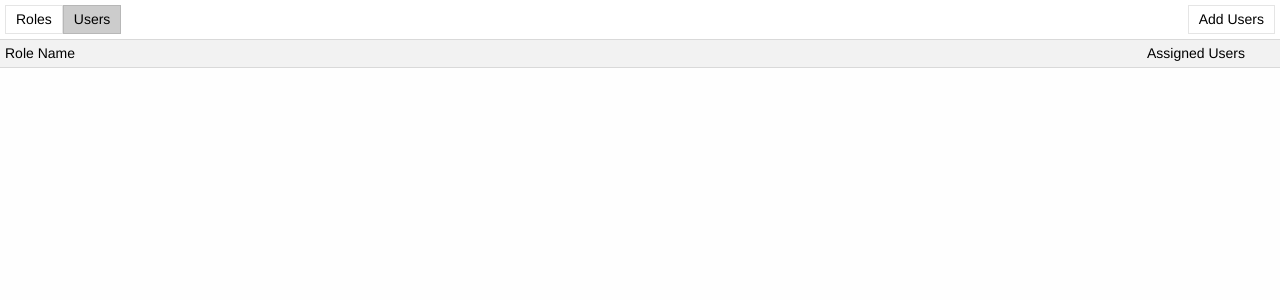
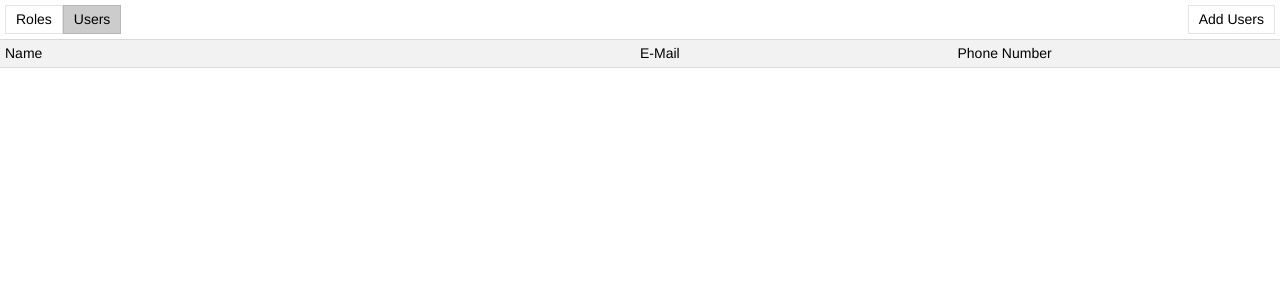
Before and after one commit to arif-rachim/microend, a React (Vite) app in the folder modules/iam/: page / in a window 1280 px wide. Both pictures are taken after a click on the element "Users". Shown: the top 300 px of the page. Built offline with nearby package versions, Linux system fonts and the light colour scheme; what @microend/lib would draw is missing.

Commit message:
Upgrade the treerow

```diff
--- a/modules/iam/src/App.tsx
+++ b/modules/iam/src/App.tsx
@@ -1,11 +1,13 @@
 import {getMicroEnd} from "@microend/lib";
-import {StoreValueRenderer, useStore} from "./useStore";
-import {AnimatePresence, motion} from "framer-motion";
-import {ReactElement, useEffect, useRef, useState} from "react";
+import {useStore} from "./useStore";
+import {motion} from "framer-motion";
+import {useEffect, useRef, useState} from "react";
 import {nanoid} from "nanoid";
-import {db} from "./Database";
+import {db, User} from "./Database";
 import {Branch, DataTree, DataTreeRef, rootRole, TreeItem} from "./tree/DataTree";
 import {Visible} from "./utils/Visible";
+import {DataGrid} from "./grid/DataGrid";
+import {useSlidePanel} from "./slide/SlidePanel";
 
 const me = getMicroEnd();
 
@@ -23,11 +25,10 @@ function Toggle(props: { value: string, dataProvider: string[], onChange: (param
 }
 
 function App() {
-
-    const [selectedTab,setSelectedTab] = useState<'Roles'|'Users'>('Roles')
-    const $showPanel = useStore<ReactElement | undefined>(undefined);
+    const [selectedTab, setSelectedTab] = useState<'Roles' | 'Users'>('Roles')
     const dataTreeRef = useRef<DataTreeRef>(null);
     const $roles = useStore<TreeItem[]>([]);
+    const $users = useStore<User[]>([])
 
     async function refreshTable() {
         const roles = await db.roles.toArray();
@@ -36,17 +37,9 @@ function App() {
 
     useEffect(() => {
         refreshTable().then()
-    }, [])
-    return (<div
-        style={{display: 'flex', flexDirection: 'column', height: '100%', overflow: 'hidden', position: 'relative'}}>
-        <div style={{display: 'flex', padding: 5}}>
-            <Toggle value={selectedTab} dataProvider={['Roles','Users']} onChange={value => {
-                setSelectedTab(value as any);
-            }} />
-            <div style={{flexGrow: 1}}></div>
-            <motion.div style={{border, padding: '3px 10px', cursor: 'pointer'}} whileTap={{scale: 0.95}}
-                        onClick={async () => {
-                            // here we are adding roles to data !
+    }, []);
+
+    async function addNewRole() {
         const focusedRole = dataTreeRef.current?.$focusedItem.get();
         const parentId = focusedRole ? focusedRole.id : rootRole.id;
         await addRole({
@@ -56,6 +49,36 @@ function App() {
             order: 1
         });
         await refreshTable();
+    }
+
+    const [showPanel, SlidePanel] = useSlidePanel();
+
+    async function addNewUser() {
+
+        const result = await showPanel<string>(closePanel => {
+            return <button onClick={() => {
+                closePanel('hello')
+            }}>SEDAP GAN
+            </button>
+        });
+
+    }
+
+    return (<div
+        style={{display: 'flex', flexDirection: 'column', height: '100%', overflow: 'hidden', position: 'relative'}}>
+        <div style={{display: 'flex', padding: 5}}>
+            <Toggle value={selectedTab} dataProvider={['Roles', 'Users']} onChange={value => {
+                setSelectedTab(value as any);
+            }}/>
+            <div style={{flexGrow: 1}}></div>
+            <motion.div style={{border, padding: '3px 10px', cursor: 'pointer'}} whileTap={{scale: 0.95}}
+                        onClick={async () => {
+                            if (selectedTab === 'Roles') {
+                                await addNewRole();
+                            }
+                            if (selectedTab === 'Users') {
+                                await addNewUser();
+                            }
                         }}>
                 <Visible if={selectedTab === 'Roles'}>
                     <div>Add Roles</div>
@@ -63,9 +86,9 @@ function App() {
                 <Visible if={selectedTab === 'Users'}>
                     <div>Add Users</div>
                 </Visible>
-
             </motion.div>
         </div>
+        <Visible if={selectedTab === 'Roles'}>
             <DataTree $treeData={$roles}
                       ref={dataTreeRef}
                       onItemChange={async (id, value) => {
@@ -81,39 +104,33 @@ function App() {
                           await refreshTable();
                       }}
             />
-
-        <StoreValueRenderer store={$showPanel} selector={s => s} render={(s) => {
-            const showPanel = s !== undefined;
-            return <motion.div style={{
-                display: 'flex',
-                flexDirection: 'column',
-                position: 'absolute',
-                width: '100%',
-                height: '100%',
-                alignItems: 'center'
-            }}
-                               initial={{y: '-100%'}}
-                               animate={{y: showPanel ? '0' : '-100%'}}
-                               exit={{y: '-100%'}}
-                               transition={{bounce: 0}}
-            >
-                <AnimatePresence>
-                    {showPanel &&
-                        <motion.div style={{
-                            backgroundColor: '#F2F2F2',
-                            boxShadow: '0 5px 5px -3px rgba(0,0,0,0.3)',
-                            borderBottomRightRadius: 10,
-                            borderBottomLeftRadius: 10
-                        }}
-                                    initial={{opacity: 0}}
-                                    animate={{opacity: 1}}
-                                    exit={{opacity: 0}}>
-                            {$showPanel.get()}
-                        </motion.div>
+        </Visible>
+        <Visible if={selectedTab === 'Users'}>
+            <DataGrid $gridData={$users} columns={{
+                name: {
+                    title: 'Name',
+                    headerStyle: {},
+                    cellStyle: {},
+                    width: '50%',
+                    renderer: ({value}) => <label>{value}</label>
+                },
+                email: {
+                    title: 'E-Mail',
+                    headerStyle: {},
+                    cellStyle: {},
+                    width: '25%',
+                    renderer: ({value}) => <label>{value}</label>
+                },
+                phoneNumber: {
+                    title: 'Phone Number',
+                    headerStyle: {},
+                    cellStyle: {},
+                    width: '25%',
+                    renderer: ({value}) => <label>{value}</label>
                 }
-                </AnimatePresence>
-            </motion.div>
-        }}/>
+            }} columnKey={'id'}/>
+        </Visible>
+        {SlidePanel}
     </div>)
 }
 
--- a/modules/iam/src/Database.ts
+++ b/modules/iam/src/Database.ts
@@ -1,7 +1,7 @@
 import Dexie, {Table} from "dexie";
 import {TreeItem} from "./tree/DataTree";
 
-interface User {
+export interface User {
     id: string,
     name: string,
     email: string,
--- /dev/null
+++ b/modules/iam/src/grid/DataGrid.tsx
@@ -0,0 +1,67 @@
+import {Store, StoreValueRenderer} from "../useStore";
+import {border} from "../tree/DataTree";
+import {CSSProperties, ReactElement} from "react";
+
+interface ColumnType<T> {
+    title: string,
+    width: number | string,
+    headerStyle: CSSProperties,
+    cellStyle: CSSProperties,
+    renderer: (params: { value: any, row: T, rowIndex: number, colIndex: number, rows: T[] }) => ReactElement
+}
+
+export function DataGrid<T, Columns extends Partial<{ [k in keyof T]: ColumnType<T> }>>(props: { $gridData: Store<T[]>, columns: Columns, columnKey: keyof T }) {
+    const {columns, $gridData, columnKey} = props;
+    return <div style={{display: 'flex', flexDirection: 'column', height: '100%'}}>
+        <div style={{
+            display: 'flex',
+            backgroundColor: '#F2F2F2',
+            borderBottom: border,
+            borderTop: border,
+            padding: '3px 5px'
+        }}>
+            {Object.keys(columns).map((key) => {
+                const column: ColumnType<T> = (columns as any)[key];
+                const style = {
+                    ...column.headerStyle,
+                    flexGrow: 0,
+                    flexShrink: 0,
+                    width: column.width
+                }
+                return <div key={key} style={style}>{column.title}</div>
+            })}
+        </div>
+        <StoreValueRenderer store={props.$gridData} selector={s => s} render={(rows: T[]) => {
+            return <div style={{display: 'flex', flexDirection: 'column', height: '100%'}}>
+                {rows.map((row: T, rowIndex) => {
+                    const k: string = row[columnKey] as any;
+                    return <div key={k} style={{
+                        display: 'flex',
+                        backgroundColor: '#F2F2F2',
+                        borderBottom: border,
+                        borderTop: border,
+                        padding: '3px 5px'
+                    }}>
+                        {Object.keys(columns).map((key, colIndex) => {
+                            const column: ColumnType<T> = (columns as any)[key];
+                            const value = (row as any)[key];
+                            const style = {
+                                ...column.cellStyle,
+                                flexGrow: 0,
+                                flexShrink: 0,
+                                width: column.width
+                            }
+                            return <div key={key} style={style}>{column.renderer({
+                                value,
+                                row,
+                                rows,
+                                colIndex,
+                                rowIndex
+                            })}</div>
+                        })}
+                    </div>
+                })}
+            </div>
+        }}/>
+    </div>
+}
--- a/modules/iam/src/main.tsx
+++ b/modules/iam/src/main.tsx
@@ -4,7 +4,7 @@ import App from './App'
 import './index.css'
 
 ReactDOM.createRoot(document.getElementById('root') as HTMLElement).render(
-  <React.StrictMode>
-    <App />
-  </React.StrictMode>,
+    <React.StrictMode>
+        <App/>
+    </React.StrictMode>,
 )
--- /dev/null
+++ b/modules/iam/src/slide/SlidePanel.tsx
@@ -0,0 +1,174 @@
+import {
+    Component,
+    CSSProperties,
+    ErrorInfo,
+    ForwardedRef,
+    forwardRef,
+    ReactElement,
+    useCallback,
+    useImperativeHandle,
+    useRef
+} from "react";
+import {AnimatePresence, motion} from "framer-motion";
+import {useStore, useStoreValue} from "../useStore";
+import {GiHammerBreak} from "react-icons/gi";
+import {nanoid} from "nanoid";
+import {noNull} from "../noNull";
+
+type FactoryFunctionConfig = {
+    position?: 'top' | 'left' | 'right' | 'bottom';
+    isPopup?: boolean; // is popup meaning that the previous panel should not hide
+}
+
+const slidePanelStyle: CSSProperties = {
+    width: '100%',
+    height: '100%',
+    position: 'absolute',
+    top: 0,
+    left: 0,
+    overflow: 'hidden',
+    boxSizing: 'border-box'
+}
+
+function renderSlidePanels(props: { panels: { id: string, element: ReactElement, config: FactoryFunctionConfig }[] }) {
+    const panels = props.panels;
+    return panels.map((p, index, source) => {
+        let initial: any = {bottom: '-100%', width: '100%'};
+        let animate: any = {bottom: 0};
+        let exit: any = {bottom: '-100%'};
+        if (p.config.position === 'top') {
+            initial = {top: '-100%', width: '100%'};
+            animate = {top: 0};
+            exit = {top: '-100%'};
+        }
+        if (p.config.position === 'right') {
+            initial = {right: '-100%', height: '100%'};
+            animate = {right: 0};
+            exit = {right: '-100%'};
+        }
+        if (p.config.position === 'left') {
+            initial = {left: '-100%', height: '100%'};
+            animate = {left: 0};
+            exit = {left: '-100%'};
+        }
+        const isLastIndex = index === source.length - 1;
+
+        if (!isLastIndex) {
+            const isNextPanelIsPopup = panels[index + 1].config.isPopup;
+            if (!isNextPanelIsPopup) {
+                animate = exit;
+            }
+        }
+        return <motion.div style={slidePanelStyle}
+                           key={p.id}>
+            <OverlayPanel blurBackground={!p.config.isPopup}/>
+            <motion.div style={{position: 'absolute'}} initial={initial}
+                        animate={animate} exit={exit} transition={{bounce: 0}}>
+                {p.element}
+            </motion.div>
+        </motion.div>
+    })
+}
+
+
+const overlayStyle: CSSProperties = {
+    position: 'absolute',
+    top: 0,
+    left: 0,
+    width: '100%',
+    height: '100%',
+    backdropFilter: 'blur(5px) contrast(60%)',
+    WebkitBackdropFilter: 'blur(5px) contrast(60%)',
+}
+
+const overlayStyleNoBlur: CSSProperties = {
+    position: 'absolute',
+    top: 0,
+    left: 0,
+    width: '100%',
+    height: '100%',
+    backdropFilter: 'blur(0.1px) contrast(60%)',
+    WebkitBackdropFilter: 'blur(0.1px) contrast(60%)',
+}
+
+function OverlayPanel(props: { blurBackground: boolean }) {
+    return <motion.div style={props.blurBackground ? overlayStyle : overlayStyleNoBlur}
+                       initial={{opacity: 0}}
+                       animate={{opacity: 1}}
+                       exit={{opacity: 0}}/>
+}
+
+type FactoryFunction<T> = (closePanel: (val: T) => void) => ReactElement;
+
+interface SlidePanelRef {
+    showPanel: <T>(factory: FactoryFunction<T>, config?: FactoryFunctionConfig | undefined) => Promise<T>
+}
+
+export function useSlidePanel(): [<T>(factory: FactoryFunction<T>, config?: FactoryFunctionConfig | undefined) => Promise<T>, ReactElement] {
+    const ref = useRef<SlidePanelRef>(null);
+    const showPanel: <T>(factory: FactoryFunction<T>, config?: FactoryFunctionConfig | undefined) => Promise<T> = (factory, config) => {
+        return ref.current!.showPanel(factory, config);
+    }
+    return [showPanel, <SlidePanel ref={ref}/>]
+}
+
+const SlidePanel = forwardRef(function SlidePanel(props: {}, ref: ForwardedRef<SlidePanelRef>) {
+
+    const panelStore = useStore<({ id: string, element: ReactElement, config: FactoryFunctionConfig })[]>([]);
+
+    const showPanel = useCallback(function showSlidePanel<T>(factory: FactoryFunction<T>, config?: FactoryFunctionConfig) {
+        return new Promise<T>(resolve => {
+            const id = nanoid();
+
+            function closePanel(value: T) {
+                panelStore.set(s => {
+                    return s.filter(s => s.id !== id)
+                })
+                resolve(value);
+            }
+
+            const element = factory(closePanel);
+            const componentConfig: FactoryFunctionConfig = noNull(config, {position: 'top', isPopup: false});
+            panelStore.set(s => ([...s, {id, config: componentConfig, element}]));
+        })
+    }, [panelStore]);
+    useImperativeHandle(ref, () => {
+        return {
+            showPanel
+        }
+    })
+    const slidePanel = useStoreValue(panelStore, param => param);
+    return <ErrorBoundary>
+        <AnimatePresence>
+            {renderSlidePanels({panels: slidePanel})}
+        </AnimatePresence>
+    </ErrorBoundary>
+})
+
+
+class ErrorBoundary extends Component<any, any> {
+    constructor(props: any) {
+        super(props);
+        this.state = {hasError: false, error: undefined};
+    }
+
+    static getDerivedStateFromError(error: any) {
+        // Update state so the next render will show the fallback UI.
+        console.log('WE HAVE ERROR ', error);
+        return {hasError: true, error};
+    }
+
+    componentDidCatch(error: Error, errorInfo: ErrorInfo) {
+        // You can also log the error to an error reporting service
+        // logErrorToMyService(error, errorInfo);
+    }
+
+    render() {
+        const {error, hasError} = (this.state as any);
+        if (hasError) {
+            // You can render any custom fallback UI
+            return <div style={{color: 'red', fontSize: 22}} title={error.message}><GiHammerBreak/></div>;
+        }
+        return (this.props as any).children;
+    }
+}
--- a/modules/iam/src/tree/TreeRow.tsx
+++ b/modules/iam/src/tree/TreeRow.tsx
@@ -30,7 +30,7 @@ export function TreeRow(props: {
         onToggleFolder,
         $toggleRows
     } = props;
-    const [edit, setEdit] = useState<boolean>(true);
+    const [edit, setEdit] = useState<boolean>(false);
     const id = useId();
     const isFocused = useStoreValue($focusedItem, param => {
         return param && row ? param.id === row.id : false
```
Also changed, not shown: modules/iam/src/tree/DataTree.tsx (+9 -3 lines). Lines whose indentation alone changed are shown as unchanged.
